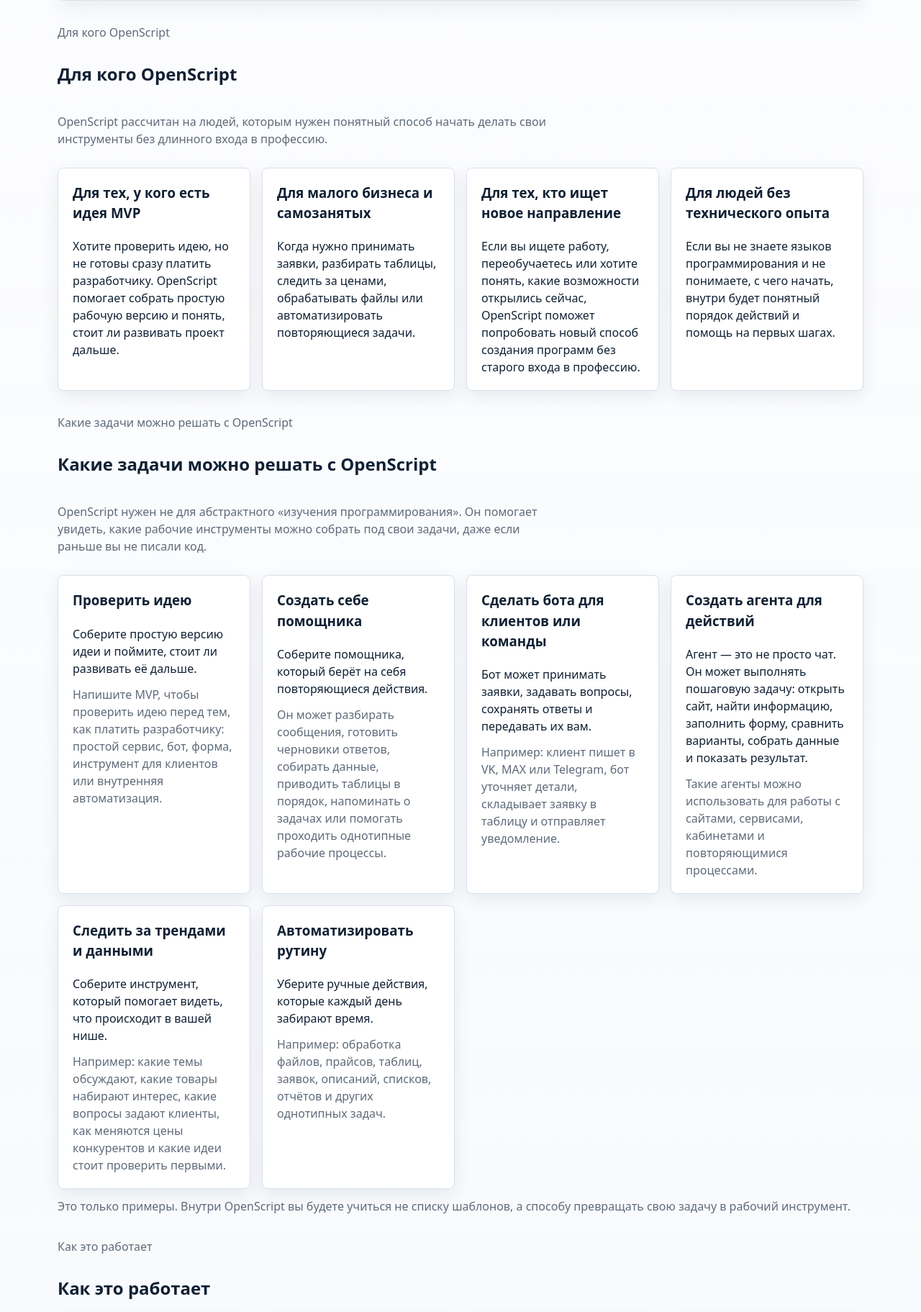
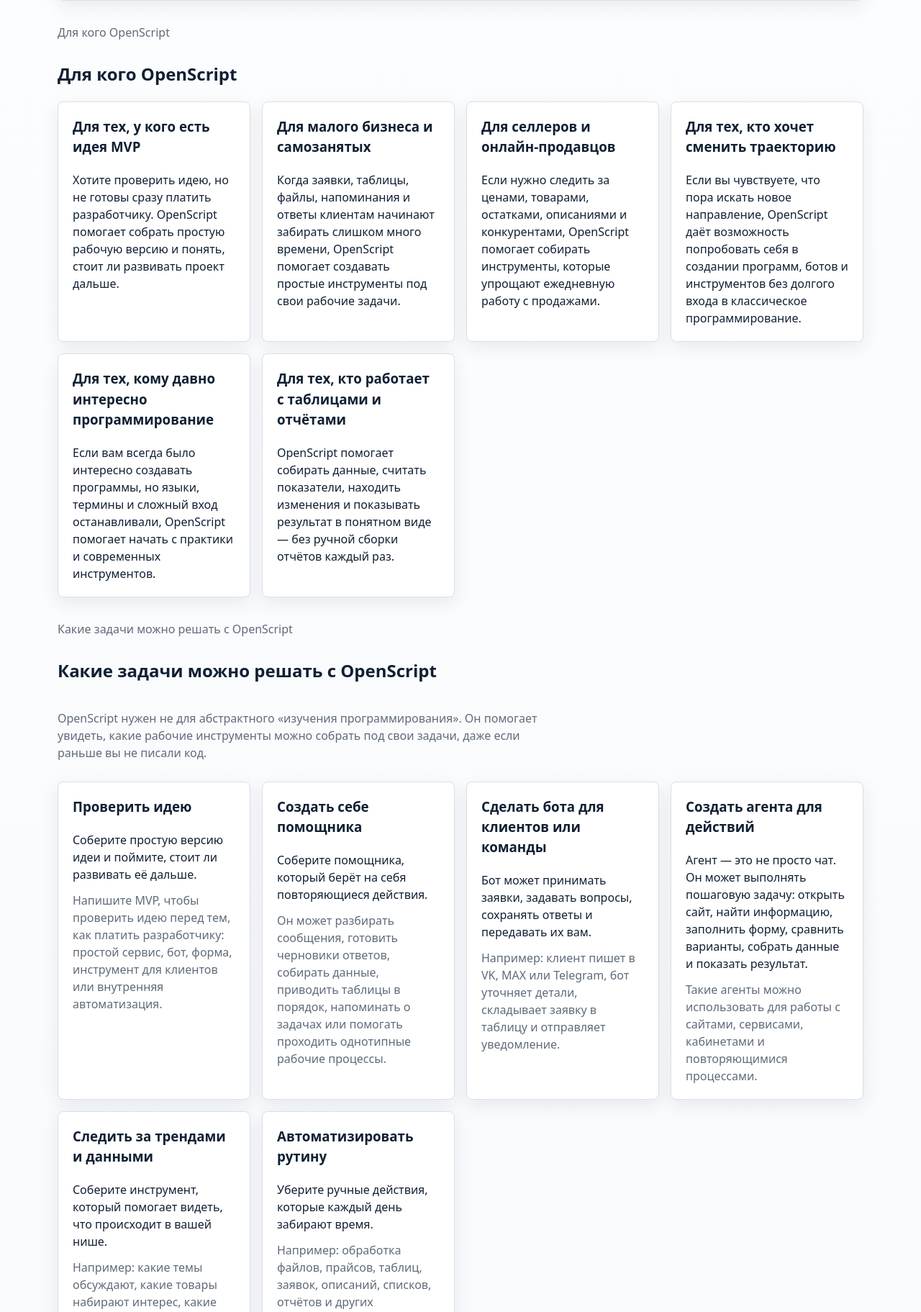
Before and after one commit to MaksimUnimax/ai-starter-community, a FastAPI app: page / in a window 1280 px wide. Shown: the part 585-2408 px from the top of the page at 72% size. Run offline with FastAPI, Linux system fonts and the light colour scheme.

Commit message:
Expand OpenScript audience block

```diff
--- a/source/app/public_landing/templates/index.html
+++ b/source/app/public_landing/templates/index.html
@@ -27,9 +27,6 @@
     <div class="stack section-copy">
       <p class="muted">Для кого OpenScript</p>
       <h2 class="section-title">Для кого OpenScript</h2>
-      <p class="muted">
-        OpenScript рассчитан на людей, которым нужен понятный способ начать делать свои инструменты без длинного входа в профессию.
-      </p>
     </div>
 
     <div class="card-grid tight">
@@ -39,15 +36,23 @@
       </article>
       <article class="card stack value-card">
         <h3 class="section-title">Для малого бизнеса и самозанятых</h3>
-        <p>Когда нужно принимать заявки, разбирать таблицы, следить за ценами, обрабатывать файлы или автоматизировать повторяющиеся задачи.</p>
+        <p>Когда заявки, таблицы, файлы, напоминания и ответы клиентам начинают забирать слишком много времени, OpenScript помогает создавать простые инструменты под свои рабочие задачи.</p>
       </article>
       <article class="card stack value-card">
-        <h3 class="section-title">Для тех, кто ищет новое направление</h3>
-        <p>Если вы ищете работу, переобучаетесь или хотите понять, какие возможности открылись сейчас, OpenScript поможет попробовать новый способ создания программ без старого входа в профессию.</p>
+        <h3 class="section-title">Для селлеров и онлайн-продавцов</h3>
+        <p>Если нужно следить за ценами, товарами, остатками, описаниями и конкурентами, OpenScript помогает собирать инструменты, которые упрощают ежедневную работу с продажами.</p>
       </article>
       <article class="card stack value-card">
-        <h3 class="section-title">Для людей без технического опыта</h3>
-        <p>Если вы не знаете языков программирования и не понимаете, с чего начать, внутри будет понятный порядок действий и помощь на первых шагах.</p>
+        <h3 class="section-title">Для тех, кто хочет сменить траекторию</h3>
+        <p>Если вы чувствуете, что пора искать новое направление, OpenScript даёт возможность попробовать себя в создании программ, ботов и инструментов без долгого входа в классическое программирование.</p>
+      </article>
+      <article class="card stack value-card">
+        <h3 class="section-title">Для тех, кому давно интересно программирование</h3>
+        <p>Если вам всегда было интересно создавать программы, но языки, термины и сложный вход останавливали, OpenScript помогает начать с практики и современных инструментов.</p>
+      </article>
+      <article class="card stack value-card">
+        <h3 class="section-title">Для тех, кто работает с таблицами и отчётами</h3>
+        <p>OpenScript помогает собирать данные, считать показатели, находить изменения и показывать результат в понятном виде — без ручной сборки отчётов каждый раз.</p>
       </article>
     </div>
   </section>
```
Also changed, not shown: source/tests/test_routes.py (+8 -0 lines).
